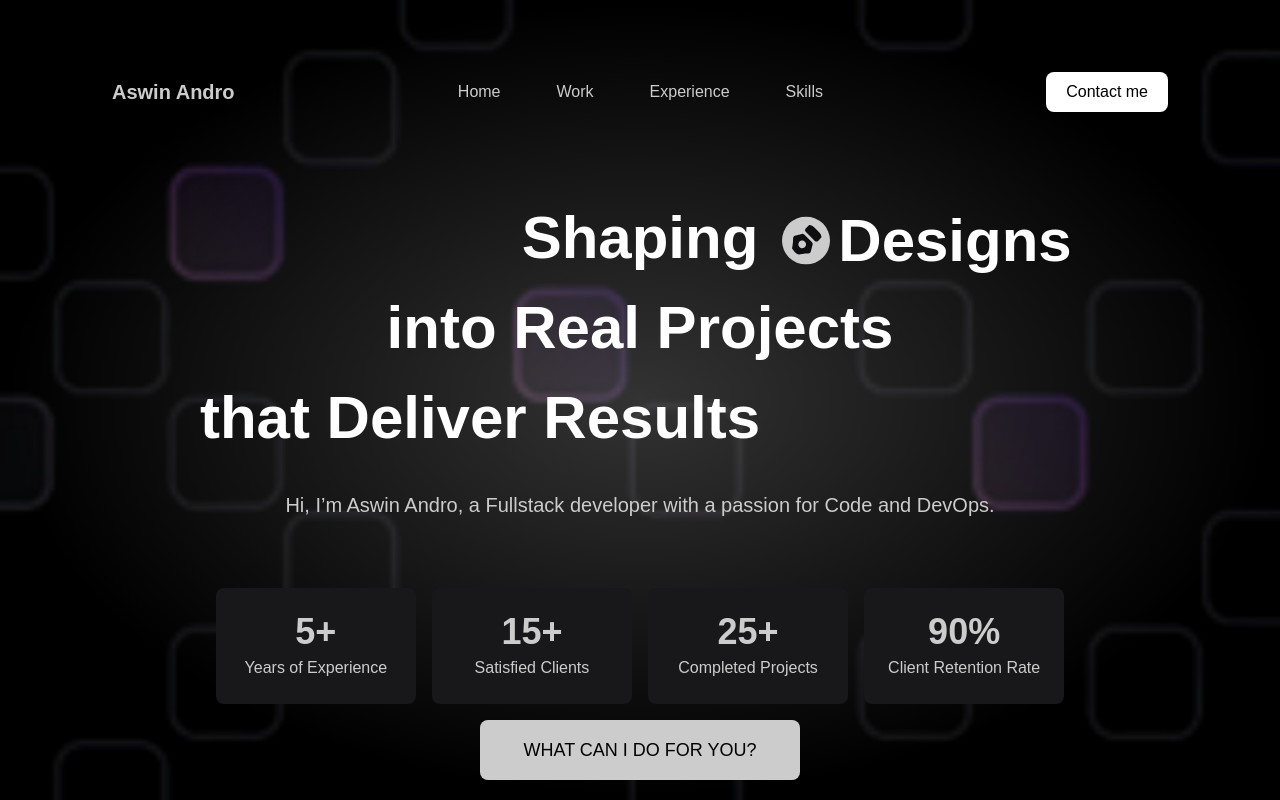
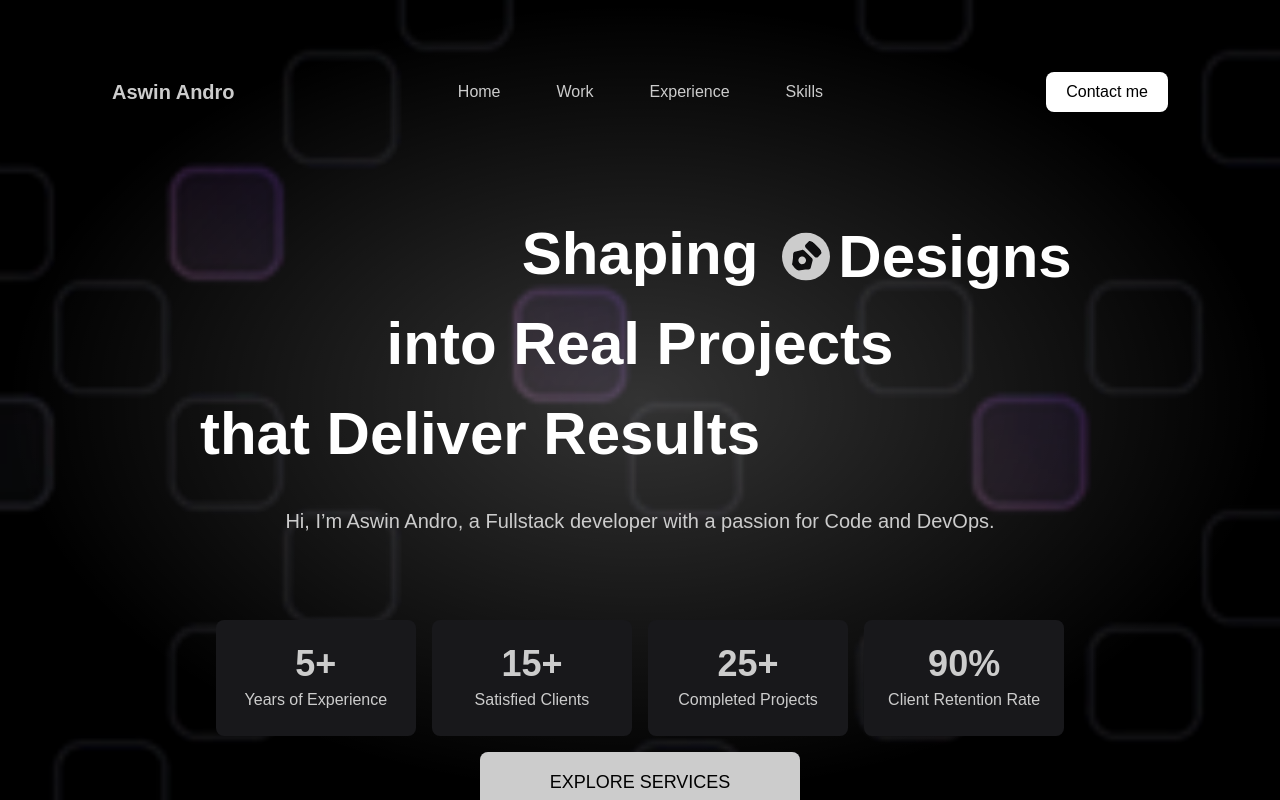
Before and after one commit to aswinandro/3d-portfolio-andro, a React (Vite) app: page / in a window 1280 px wide. Shown: the top 800 px of the page. Built offline with nearby package versions, Linux system fonts and the light colour scheme; a web font is replaced by a local one.

Commit message:
Update Hero.jsx

```diff
--- a/src/sections/Hero.jsx
+++ b/src/sections/Hero.jsx
@@ -87,8 +87,8 @@ const Hero = () => {
       <div className="z-20 w-full flex flex-col items-center gap-4 py-6 md:py-4 px-5 md:px-10 ">
         <AnimatedCounter />
         <Button
-          text="What can I do for you?"
-          className="md:w-80 md:h-16 w-60 h-12"
+          text="Explore Services"
+          className="md:w-80 md:h-8 w-60 h-8"
           id="counter"
           onClick={handleScrollToServices}
         />
```
